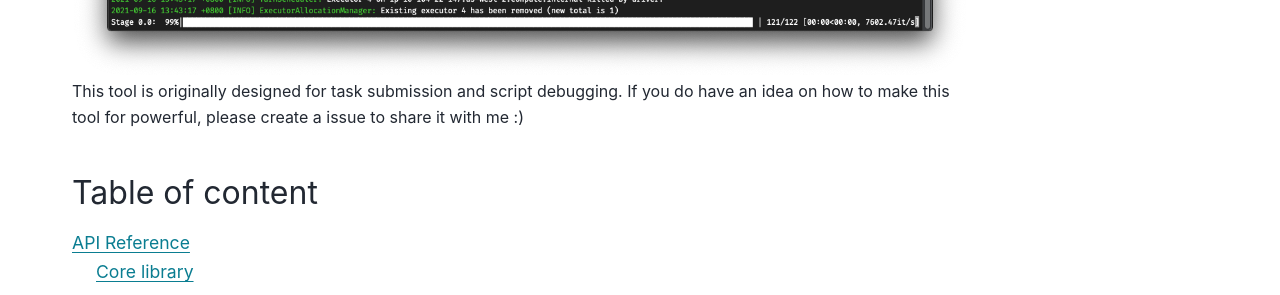
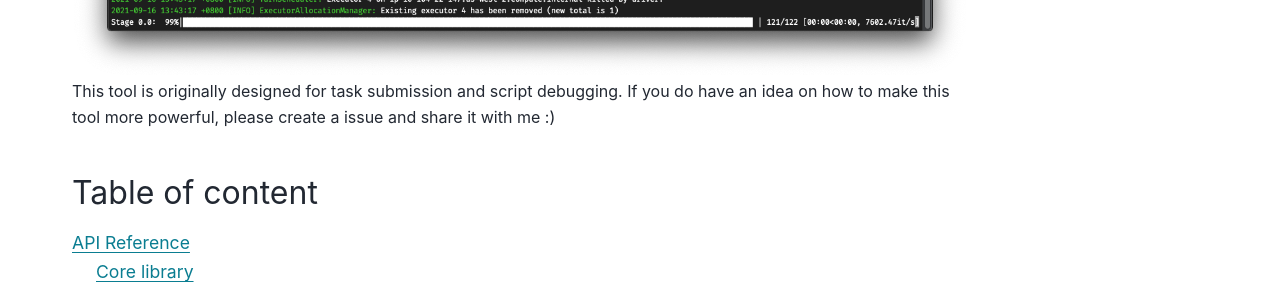
Before and after one commit to tzing/python-livy, a Sphinx documentation site: the page built from docs/index.rst, in a window 1280 px wide and 1289 px high. Shown: the part 596-891 px from the top of the window. Built offline with Sphinx 7.4.7 and the PyData theme 0.15.4, drawn with Linux system fonts in a browser that asks for light colours.

Commit message:
fix: typo

```diff
--- a/docs/index.rst
+++ b/docs/index.rst
@@ -5,7 +5,7 @@ Welcome to python-livy's documentation!
 
 .. image:: ../screenshot.png
 
-This tool is originally designed for task submission and script debugging. If you do have an idea on how to make this tool for powerful, please create a issue to share it with me :)
+This tool is originally designed for task submission and script debugging. If you do have an idea on how to make this tool more powerful, please create a issue and share it with me :)
 
 
 Table of content
```
